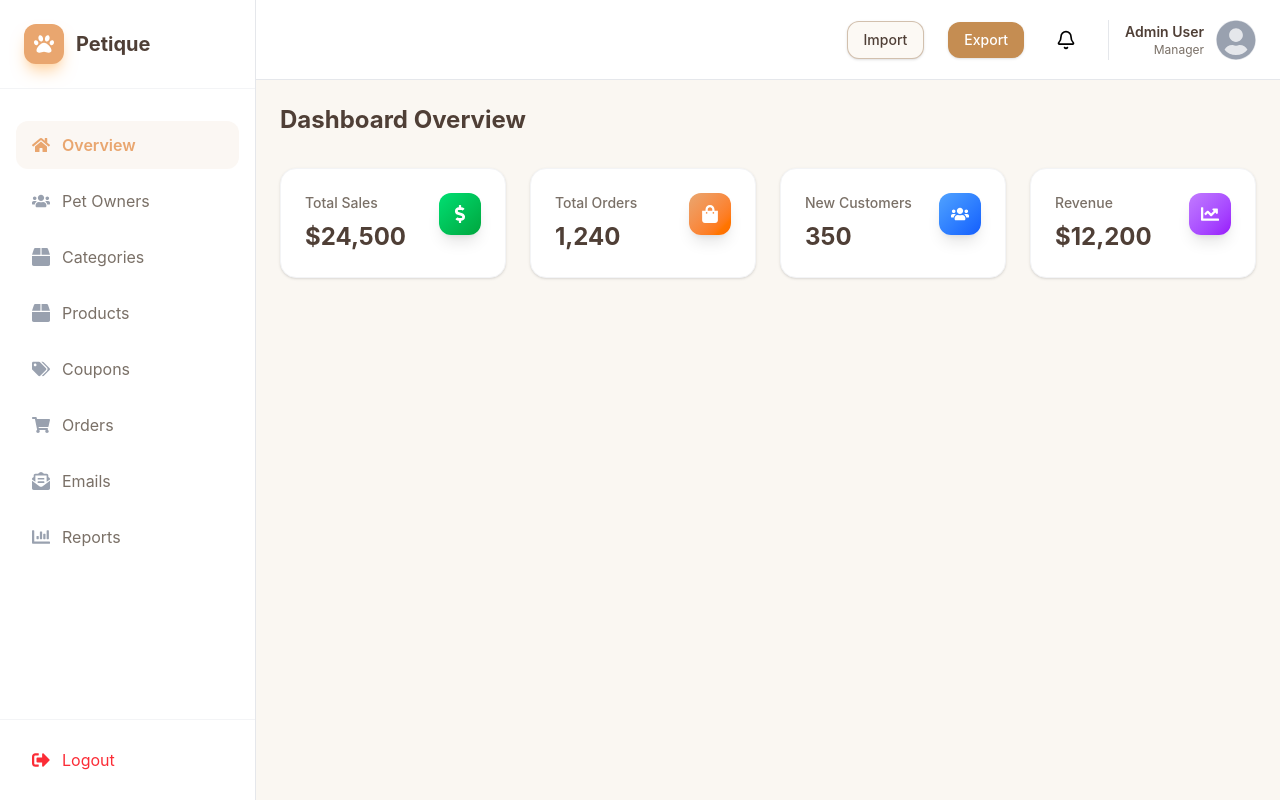
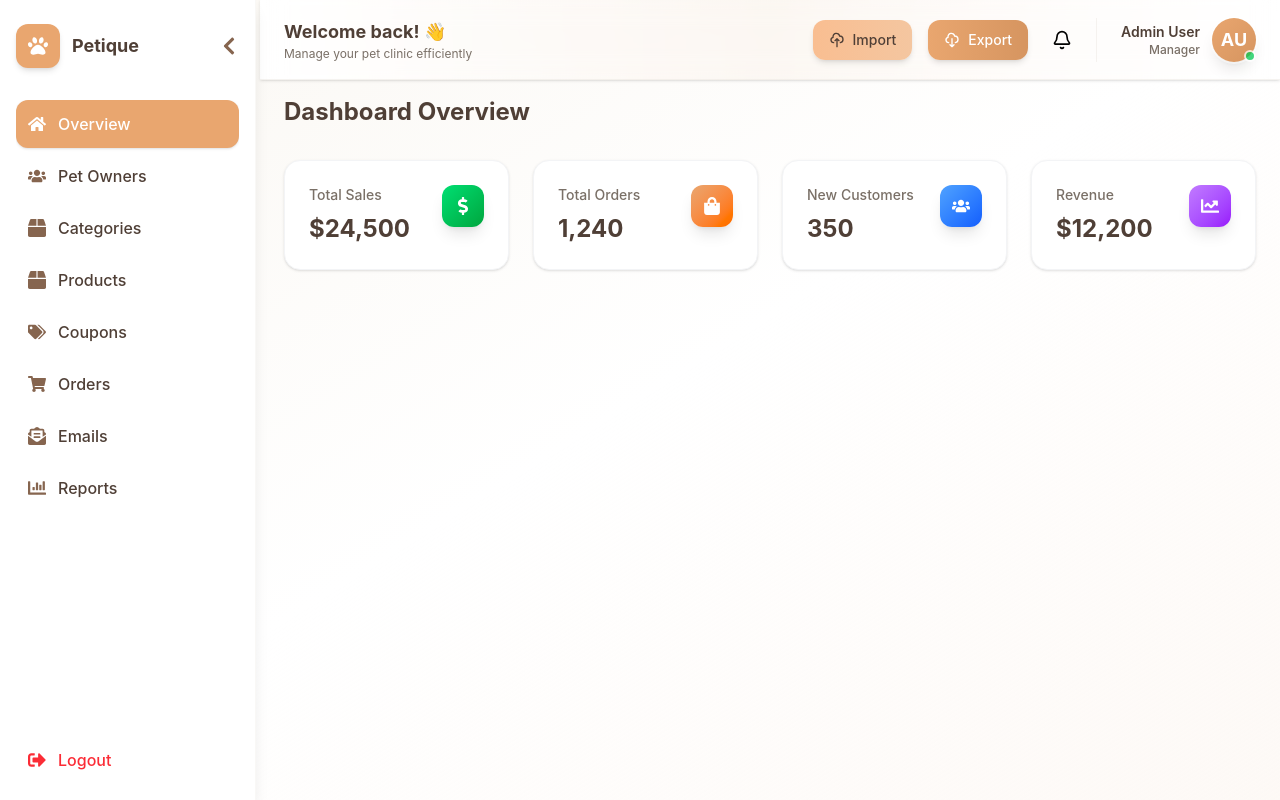
Before and after one commit to Yomna-Elshorbagy/Petique-Clinic, a React (Vite) app: page /ecoDashboard in a window 1280 px wide. Built offline with nearby package versions, Linux system fonts and the light colour scheme.

Commit message:
edit the layout of ecodashboard

```diff
--- a/src/Dashboard/Components/Navbar/DashboardHeader.tsx
+++ b/src/Dashboard/Components/Navbar/DashboardHeader.tsx
@@ -67,20 +67,44 @@ const DashboardHeader = ({ toggleSidebar }: { toggleSidebar: () => void }) => {
     reader.readAsText(file);
   };
   return (
-    <header className="bg-white dark:bg-[var(--color-dark-card)] border-b border-gray-200 dark:border-gray-800 h-20 px-6 flex items-center justify-between sticky top-0 z-10">
+    <header className="h-20 px-6 flex items-center justify-between w-full border-b border-[var(--color-extra-3)]/50 dark:border-gray-800 shadow-sm backdrop-blur-md">
       <div className="flex items-center gap-4">
         <button
           onClick={toggleSidebar}
-          className="lg:hidden p-2 rounded-lg hover:bg-gray-100 dark:hover:bg-gray-800 text-gray-500"
+          className="md:hidden p-2.5 rounded-xl hover:bg-[var(--color-extra-1)]/20 dark:hover:bg-gray-800 text-[var(--color-light-dark)] dark:text-gray-400 transition-all duration-200 hover:scale-105"
         >
           <FaBars className="text-xl" />
         </button>
+
+        <div className="hidden md:block">
+          <h2 className="text-lg font-bold text-[var(--color-light-dark)] dark:text-white">
+            Welcome back! 👋
+          </h2>
+          <p className="text-xs text-[var(--color-light-textSecondary)] dark:text-gray-400">
+            Manage your pet clinic efficiently
+          </p>
+        </div>
       </div>
 
-      <div className="flex items-center gap-6">
-        {/* ===> import - Export buttons */}
-        <label className="action-btn btn-import cursor-pointer animate-soft">
-          Import
+      <div className="flex items-center gap-4">
+        {/* Import - Export buttons */}
+        <label className="cursor-pointer group relative">
+          <div className="px-4 py-2.5 rounded-xl text-sm font-medium bg-gradient-to-r from-[var(--color-extra-1)] to-[var(--color-accent-light)] text-[var(--color-light-dark)] hover:from-[var(--color-accent-light)] hover:to-[var(--color-extra-1)] transition-all duration-300 shadow-md hover:shadow-lg hover:scale-105 active:scale-95 flex items-center gap-2">
+            <svg
+              className="w-4 h-4"
+              fill="none"
+              stroke="currentColor"
+              viewBox="0 0 24 24"
+            >
+              <path
+                strokeLinecap="round"
+                strokeLinejoin="round"
+                strokeWidth={2}
+                d="M7 16a4 4 0 01-.88-7.903A5 5 0 1115.9 6L16 6a5 5 0 011 9.9M15 13l-3-3m0 0l-3 3m3-3v12"
+              />
+            </svg>
+            Import
+          </div>
           <input
             type="file"
             accept="application/json"
@@ -91,25 +115,41 @@ const DashboardHeader = ({ toggleSidebar }: { toggleSidebar: () => void }) => {
 
         <button
           onClick={handleExport}
-          className="action-btn btn-export animate-soft"
+          className="px-4 py-2.5 rounded-xl text-sm font-medium bg-gradient-to-r from-[var(--color-light-accent)] to-[var(--color-accent-dark)] text-white hover:from-[var(--color-accent-dark)] hover:to-[var(--color-light-accent)] transition-all duration-300 shadow-md hover:shadow-lg hover:scale-105 active:scale-95 flex items-center gap-2"
         >
+          <svg
+            className="w-4 h-4"
+            fill="none"
+            stroke="currentColor"
+            viewBox="0 0 24 24"
+          >
+            <path
+              strokeLinecap="round"
+              strokeLinejoin="round"
+              strokeWidth={2}
+              d="M7 16a4 4 0 01-.88-7.903A5 5 0 1115.9 6L16 6a5 5 0 011 9.9M9 19l3 3m0 0l3-3m-3 3V10"
+            />
+          </svg>
           Export
         </button>
 
         <OrderNotificationBell />
 
-        {/* ===> userinfo */}
-        <div className="flex items-center gap-3 pl-4 border-l border-gray-200 dark:border-gray-700">
+        {/* User info */}
+        <div className="flex items-center gap-3 pl-6 border-l border-[var(--color-extra-3)]/50 dark:border-gray-700">
           <div className="text-right hidden sm:block">
-            <p className="text-sm font-semibold text-[var(--color-light-dark)] dark:text-[var(--color-dark-text)]">
+            <p className="text-sm font-semibold text-[var(--color-light-dark)] dark:text-white">
               Admin User
             </p>
-            <p className="text-xs text-[var(--color-light-textSecondary)] dark:text-[var(--color-dark-textSecondary)]">
+            <p className="text-xs text-[var(--color-light-textSecondary)] dark:text-gray-400 font-medium">
               Manager
             </p>
           </div>
-          <div className="w-10 h-10 rounded-full bg-gray-200 dark:bg-gray-700 overflow-hidden cursor-pointer">
-            <FaUserCircle className="w-full h-full text-gray-400" />
+          <div className="relative group cursor-pointer">
+            <div className="w-11 h-11 rounded-full bg-gradient-to-br from-[var(--color-light-accent)] to-[var(--color-accent-dark)] overflow-hidden flex items-center justify-center text-white font-bold text-lg shadow-lg hover:shadow-xl transition-all duration-300 hover:scale-110 ring-2 ring-white/50 dark:ring-gray-800">
+              AU
+            </div>
+            <div className="absolute bottom-0 right-0 w-3 h-3 bg-green-500 rounded-full border-2 border-white dark:border-gray-800 animate-pulse" />
           </div>
         </div>
       </div>
--- a/src/Dashboard/Components/Sidebar/Sidebar.tsx
+++ b/src/Dashboard/Components/Sidebar/Sidebar.tsx
@@ -10,16 +10,23 @@ import {
   FaEnvelopeOpenText,
   FaTags,
   FaChartBar,
+  FaChevronLeft,
+  FaChevronRight,
 } from "react-icons/fa";
 
 const Sidebar = ({
   isOpen,
-  toggleSidebar,
+  isCollapsed,
+  toggleMobile,
+  toggleCollapse,
 }: {
   isOpen: boolean;
-  toggleSidebar: () => void;
+  isCollapsed: boolean;
+  toggleMobile: () => void;
+  toggleCollapse: () => void;
 }) => {
   const location = useLocation();
+  const isDesktop = window.innerWidth >= 768;
 
   const menuItems = [
     { name: "Overview", icon: FaHome, path: "/ecoDashboard" },
@@ -35,59 +42,100 @@ const Sidebar = ({
   return (
     <>
       {/* Mobile Overlay */}
-      <div
-        className={`fixed inset-0 bg-black/50 z-20 lg:hidden transition-opacity duration-300 ${
-          isOpen ? "opacity-100" : "opacity-0 pointer-events-none"
-        }`}
-        onClick={toggleSidebar}
-      />
+      {!isDesktop && isOpen && (
+        <div
+          className="fixed inset-0 bg-black/40 z-30"
+          onClick={toggleMobile}
+        />
+      )}
 
       {/* Sidebar */}
       <aside
-        className={`fixed top-0 left-0 z-30 h-screen w-64 bg-white dark:bg-[var(--color-dark-card)] border-r border-gray-200 dark:border-gray-800 transition-transform duration-300 ease-in-out transform lg:translate-x-0 ${
-          isOpen ? "translate-x-0" : "-translate-x-full"
-        }`}
+        className={`
+          fixed md:static top-0 left-0 z-40
+          min-h-screen
+          bg-white dark:bg-[var(--color-dark-card)]
+          text-[var(--color-light-dark)] dark:text-white
+          shadow-lg flex flex-col p-4
+          transition-all duration-300
+          border-r border-[var(--color-extra-3)]/30 dark:border-gray-800
+          ${
+            isDesktop
+              ? isCollapsed
+                ? "w-20"
+                : "w-64"
+              : isOpen
+              ? "w-64"
+              : "w-0"
+          }
+        `}
       >
-        <div className="flex items-center gap-3 px-6 py-6 border-b border-gray-100 dark:border-gray-800">
-          <div className="w-10 h-10 bg-[var(--color-light-accent)] rounded-xl flex items-center justify-center text-white shadow-lg shadow-orange-200 dark:shadow-none">
-            <FaPaw className="text-xl" />
+        <div className="flex items-center justify-between mb-8 mt-2">
+          <div
+            className={`text-2xl font-bold flex items-center gap-3 transition-all
+              ${isCollapsed ? "mx-auto" : ""}
+            `}
+          >
+            <div className="w-11 h-11 bg-[var(--color-light-accent)] rounded-xl flex items-center justify-center text-white shadow-md">
+              <FaPaw className="text-xl" />
+            </div>
+            {!isCollapsed && (
+              <span className="text-lg font-bold text-[var(--color-light-dark)] dark:text-white">
+                Petique
+              </span>
+            )}
           </div>
-          <span className="text-xl font-bold text-[var(--color-light-dark)] dark:text-[var(--color-dark-text)]">
-            Petique
-          </span>
+
+          <button
+            onClick={toggleCollapse}
+            className="hidden md:flex text-[var(--color-extra-4)] hover:text-[var(--color-light-accent)] transition-all duration-300"
+          >
+            {isCollapsed ? (
+              <FaChevronRight size={20} />
+            ) : (
+              <FaChevronLeft size={20} />
+            )}
+          </button>
         </div>
 
-        <nav className="p-4 space-y-2 mt-4">
+        <nav className="space-y-1 text-base flex-1 overflow-y-auto">
           {menuItems.map((item) => {
             const isActive = location.pathname === item.path;
             return (
               <Link
                 key={item.name}
                 to={item.path}
-                className={`flex items-center gap-3 px-4 py-3 rounded-xl transition-all duration-200 group
+                onClick={() => !isDesktop && toggleMobile()}
+                className={`flex items-center gap-3 p-3 rounded-xl transition-all duration-200 font-medium
                   ${
                     isActive
-                      ? "bg-[var(--color-light-primary)]/20 text-[var(--color-light-accent)] font-semibold"
-                      : "text-[var(--color-light-textSecondary)] dark:text-[var(--color-dark-textSecondary)] hover:bg-gray-50 dark:hover:bg-gray-800 hover:text-[var(--color-light-dark)] dark:hover:text-[var(--color-dark-text)]"
-                  }`}
+                      ? "bg-[var(--color-light-accent)] text-white shadow-sm"
+                      : "hover:bg-[var(--color-extra-5)] dark:hover:bg-gray-800 text-[var(--color-light-dark)] dark:text-[var(--color-dark-textSecondary)]"
+                  }
+                  ${isCollapsed ? "justify-center" : ""}
+                `}
               >
                 <item.icon
-                  className={`text-lg ${
+                  className={`text-lg transition-colors duration-200 ${
                     isActive
-                      ? "text-[var(--color-light-accent)]"
-                      : "text-gray-400 group-hover:text-[var(--color-light-accent)]"
+                      ? "text-white"
+                      : "text-[var(--color-extra-4)] group-hover:text-[var(--color-light-accent)]"
                   }`}
                 />
-                <span>{item.name}</span>
+                {!isCollapsed && <span>{item.name}</span>}
               </Link>
             );
           })}
         </nav>
 
-        <div className="absolute bottom-0 w-full p-4 border-t border-gray-100 dark:border-gray-800">
-          <button className="flex items-center gap-3 px-4 py-3 w-full rounded-xl text-red-500 hover:bg-red-50 dark:hover:bg-red-900/20 transition-colors">
+        <div className={`mt-auto ${isCollapsed ? "text-center" : ""}}`}>
+          <button
+            className={`flex items-center gap-3 p-3 w-full rounded-xl text-red-500 hover:bg-red-50 dark:hover:bg-red-900/20 transition-colors duration-200 font-medium ${
+              isCollapsed ? "justify-center" : ""
+            }`}
+          >
             <FaSignOutAlt className="text-lg" />
-            <span>Logout</span>
+            {!isCollapsed && <span>Logout</span>}
           </button>
         </div>
       </aside>
--- a/src/Dashboard/DashboardEcoLayout.tsx
+++ b/src/Dashboard/DashboardEcoLayout.tsx
@@ -5,20 +5,46 @@ import DashboardHeader from "./Components/Navbar/DashboardHeader";
 
 const DashboardEcoLayout = () => {
   const [isSidebarOpen, setIsSidebarOpen] = useState(false);
+  const [isCollapsed, setIsCollapsed] = useState(false);
 
-  const toggleSidebar = () => setIsSidebarOpen(!isSidebarOpen);
+  const toggleSidebarMobile = () => setIsSidebarOpen((prev) => !prev);
+  const toggleCollapse = () => setIsCollapsed((prev) => !prev);
+
+  const sidebarWidth = isCollapsed ? "80px" : "260px";
 
   return (
-    <div className="min-h-screen bg-[var(--color-light-background)] dark:bg-[var(--color-dark-background)] flex font-sans">
-      <Sidebar isOpen={isSidebarOpen} toggleSidebar={toggleSidebar} />
+    <div className="min-h-screen w-full bg-gradient-to-br from-[var(--color-light-background)] via-white to-[var(--color-extra-5)]/30 dark:from-[var(--color-dark-background)] dark:via-[var(--color-dark-bg-deep)] dark:to-[var(--color-dark-background)] font-sans">
+      <div
+        className="fixed top-0 left-0 h-full z-30 transition-all duration-300"
+        style={{ width: sidebarWidth }}
+      >
+        <Sidebar
+          isOpen={isSidebarOpen}
+          isCollapsed={isCollapsed}
+          toggleMobile={toggleSidebarMobile}
+          toggleCollapse={toggleCollapse}
+        />
+      </div>
 
-      <div className="flex-1 flex flex-col lg:ml-64 transition-all duration-300">
-        <DashboardHeader toggleSidebar={toggleSidebar} />
+      <div
+        className="fixed top-0 right-0 h-20 z-20 flex items-center transition-all duration-300 bg-gradient-to-r from-white via-[var(--color-extra-5)]/30 to-white dark:from-[var(--color-dark-card)] dark:via-gray-800/50 dark:to-[var(--color-dark-card)]"
+        style={{ left: sidebarWidth }}
+      >
+        <DashboardHeader toggleSidebar={toggleSidebarMobile} />
+      </div>
 
-        <main className="flex-1 p-6 overflow-y-auto">
+      <div
+        className="pt-24 p-6 transition-all duration-300"
+        style={{ marginLeft: sidebarWidth }}
+      >
+        <div className="animate-fadeIn">
           <Outlet />
-        </main>
+        </div>
       </div>
+
+      {/* Decorative background elements */}
+      <div className="fixed top-20 right-10 w-64 h-64 bg-[var(--color-extra-1)]/5 rounded-full blur-3xl pointer-events-none -z-10" />
+      <div className="fixed bottom-20 left-10 w-96 h-96 bg-[var(--color-light-accent)]/5 rounded-full blur-3xl pointer-events-none -z-10" />
     </div>
   );
 };
```
Also changed, not shown: src/index.css (+30 -0 lines).
